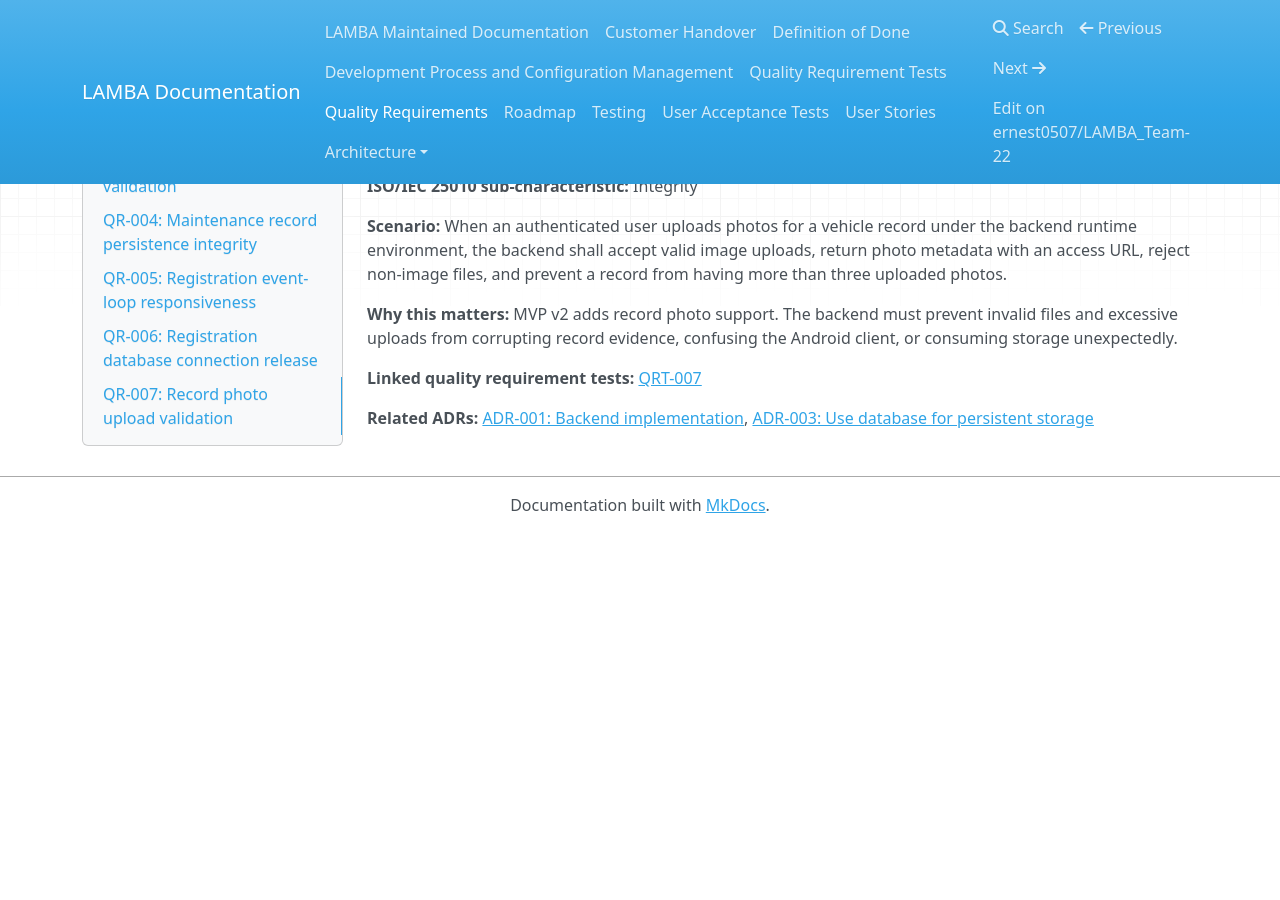
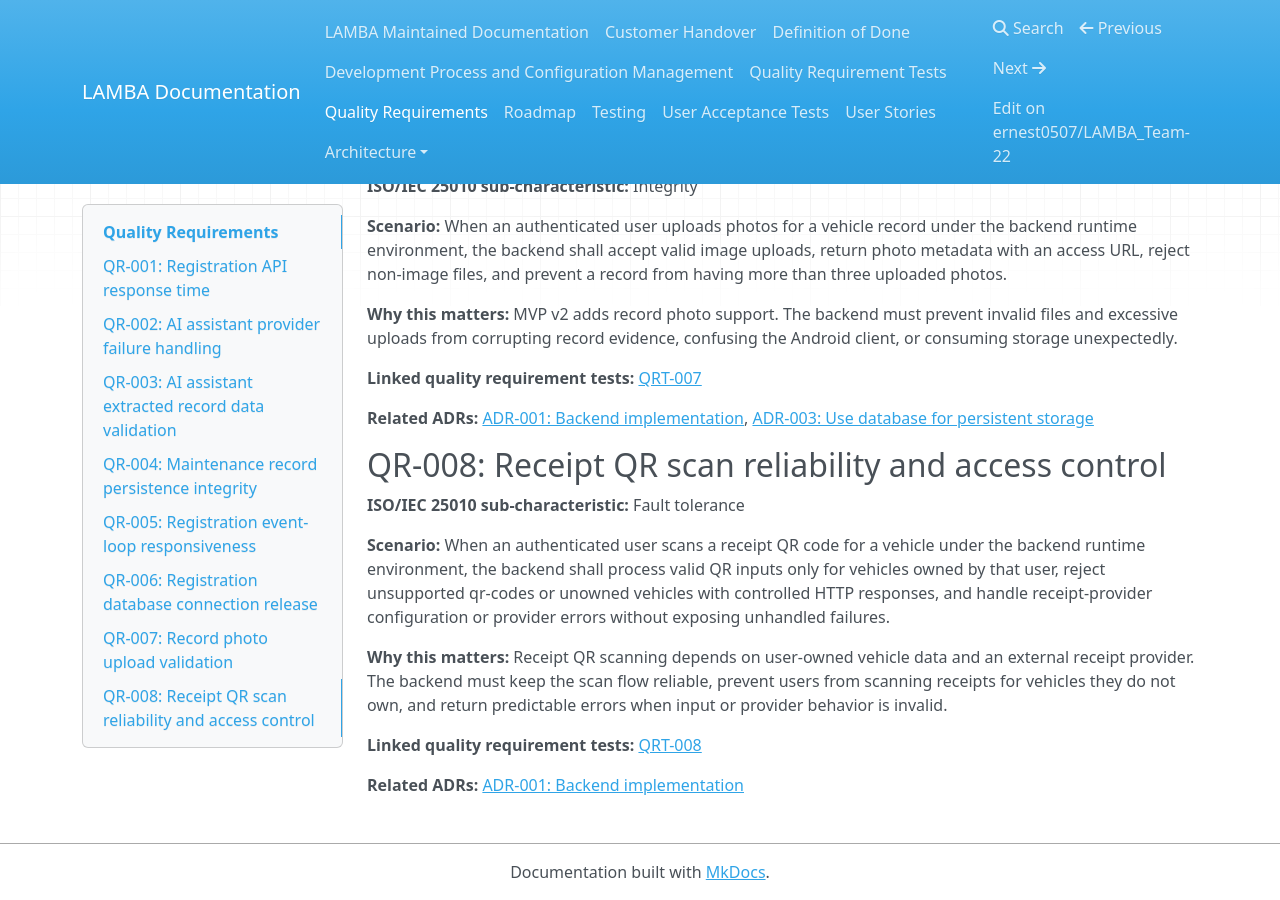
Before and after one commit to ernest0507/LAMBA_Team-22, an MkDocs documentation site: the page built from docs/quality-requirements.md, in a window 1280 px wide and 900 px high, scrolled down 2069 px. Built offline with MkDocs 1.6.1, drawn with Linux system fonts in a browser that asks for light colours; nearby versions of some CDN libraries; before the commit the page ends 2602 px from its top, so only the background shows below that.

Commit message:
Update quality-requirements.md

```diff
--- a/docs/quality-requirements.md
+++ b/docs/quality-requirements.md
@@ -97,3 +97,15 @@ recommendations if the backend accepted them without validation.
 **Linked quality requirement tests:** [QRT-007](quality-requirement-tests.md#qrt-007-record-photo-upload-validation)
 
 **Related ADRs:** [ADR-001: Backend implementation](architecture/adr/ADR-001-backend-implementation.md), [ADR-003: Use database for persistent storage](architecture/adr/ADR-003-database-for-persistent-storage.md)
+
+## QR-008: Receipt QR scan reliability and access control
+
+**ISO/IEC 25010 sub-characteristic:** Fault tolerance
+
+**Scenario:** When an authenticated user scans a receipt QR code for a vehicle under the backend runtime environment, the backend shall process valid QR inputs only for vehicles owned by that user, reject unsupported qr-codes or unowned vehicles with controlled HTTP responses, and handle receipt-provider configuration or provider errors without exposing unhandled failures.
+
+**Why this matters:** Receipt QR scanning depends on user-owned vehicle data and an external receipt provider. The backend must keep the scan flow reliable, prevent users from scanning receipts for vehicles they do not own, and return predictable errors when input or provider behavior is invalid.
+
+**Linked quality requirement tests:** [QRT-008](quality-requirement-tests.md#qrt-008-receipt-qr-scan-backend-handling)
+
+**Related ADRs:** [ADR-001: Backend implementation](architecture/adr/ADR-001-backend-implementation.md)
```
